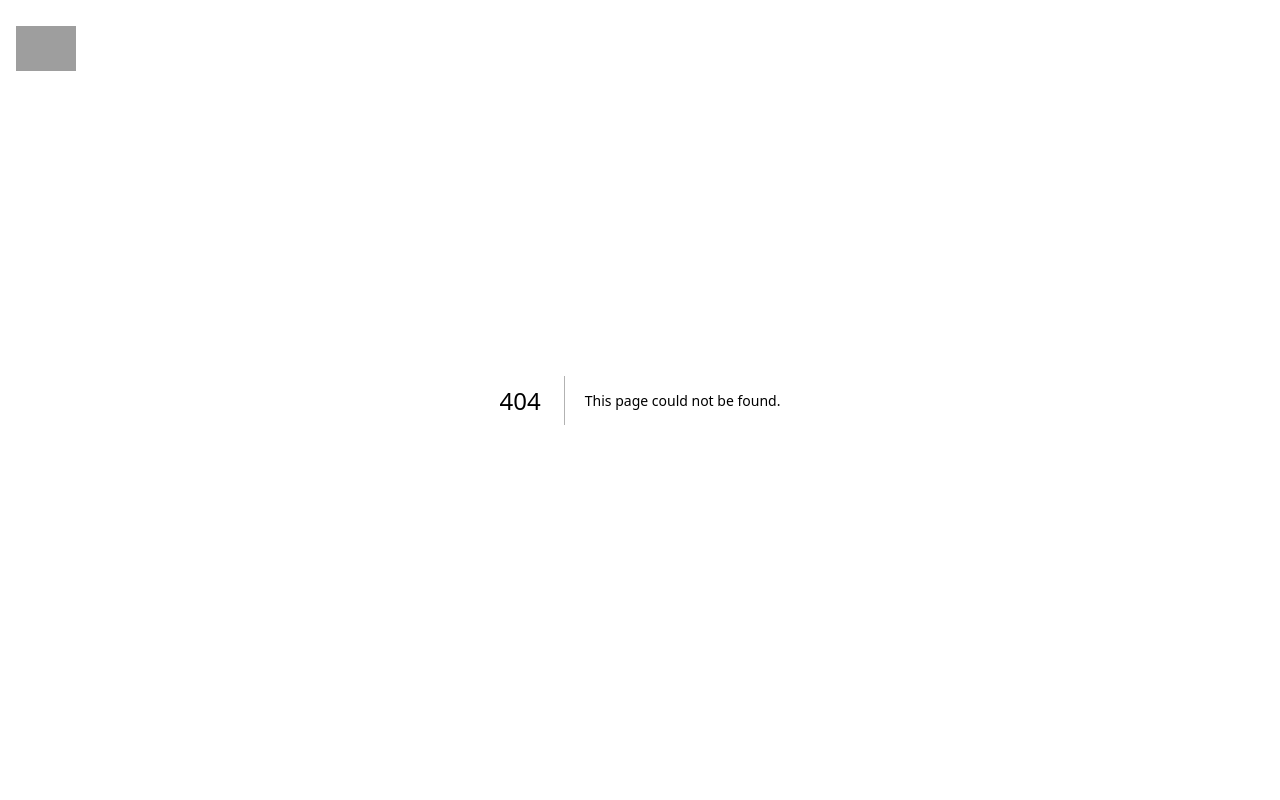
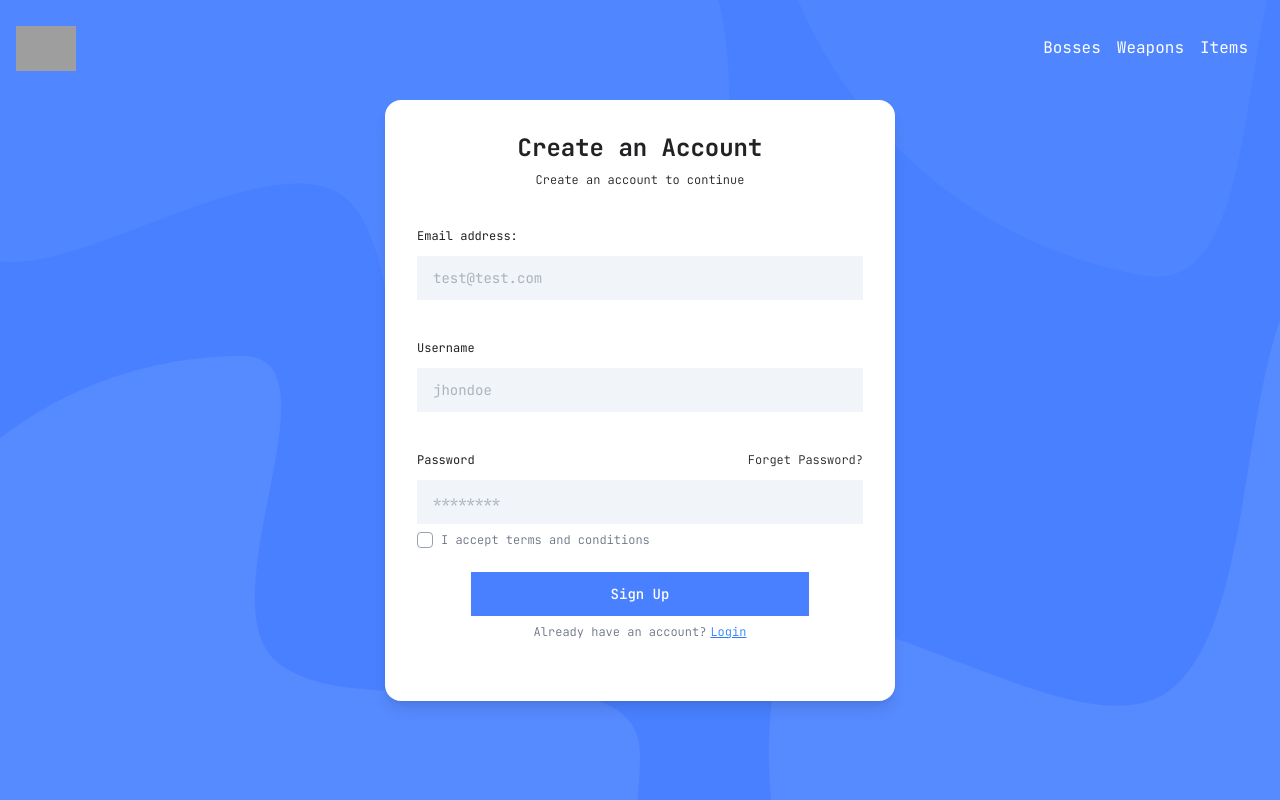
Before and after one commit to xkhaliil/elden-ring-next-js, a Next.js app: page /auth/signup in a window 1280 px wide. Before the commit this address had no page. Built offline with nearby package versions, Linux system fonts and the light colour scheme; grey boxes are pictures that could not be loaded.

Commit message:
feat: implement signup page

```diff
--- /dev/null
+++ b/app/(pages)/auth/signup/page.tsx
@@ -0,0 +1,125 @@
+import React from "react";
+
+import { Checkbox } from "@/components/ui/checkbox";
+import { Field, FieldGroup, FieldLabel } from "@/components/ui/field";
+import { Label } from "@/components/ui/label";
+
+export default function Signup() {
+  return (
+    <div className="relative h-screen w-screen bg-[#4880FF]">
+      <svg
+        className="absolute inset-0 h-full w-full"
+        viewBox="0 0 1440 1070"
+        fill="none"
+        preserveAspectRatio="xMidYMid slice"
+        xmlns="http://www.w3.org/2000/svg"
+      >
+        <path
+          fillRule="evenodd"
+          clipRule="evenodd"
+          d="M272.5 1380.44C519.647 1380.44 720 1180.09 720 932.944C720 800.82 401.153 910.36 310.095 828.444C230.823 757.131 387.523 485.444 272.5 485.444C25.3526 485.444 -175 685.797 -175 932.944C-175 1180.09 25.3526 1380.44 272.5 1380.44Z"
+          fill="#568AFF"
+        />
+        <path
+          opacity="0.541829"
+          fillRule="evenodd"
+          clipRule="evenodd"
+          d="M864.471 -208.471C814.505 74.8982 1003.72 345.119 1287.08 395.085C1438.57 421.796 1377.44 34.0743 1489.77 -53.768C1587.56 -130.241 1867.39 104.351 1890.64 -27.5293C1940.61 -310.898 1751.4 -581.119 1468.03 -631.085C1184.66 -681.05 914.436 -491.84 864.471 -208.471Z"
+          fill="#568AFF"
+        />
+        <path
+          opacity="0.6"
+          fillRule="evenodd"
+          clipRule="evenodd"
+          d="M219.512 -233.502C-12.7302 -148.972 -132.475 107.822 -47.946 340.065C-2.7568 464.221 259.396 252.235 372.979 298.067C471.861 337.967 417.534 646.864 525.62 607.523C757.863 522.994 877.608 266.2 793.079 33.9569C708.55 -198.286 451.755 -318.031 219.512 -233.502Z"
+          fill="#568AFF"
+        />
+        <path
+          fillRule="evenodd"
+          clipRule="evenodd"
+          d="M2006.38 1032.4C2061.52 719.665 1852.7 421.436 1539.96 366.292C1372.77 336.812 1440.24 764.72 1316.27 861.667C1208.34 946.066 899.512 687.159 873.848 832.709C818.703 1145.45 1027.53 1443.68 1340.26 1498.82C1653 1553.97 1951.23 1345.14 2006.38 1032.4Z"
+          fill="#568AFF"
+        />
+      </svg>
+
+      <div className="relative z-10 flex h-full w-full items-center justify-center">
+        <div
+          style={{ borderRadius: "16px" }}
+          className="h-full max-h-[601px] w-full max-w-[510px] bg-white p-8 shadow-lg"
+        >
+          <div className="flex flex-col items-center justify-center">
+            <div className="text-2xl font-bold text-[#202224]">
+              Create an Account
+            </div>
+            <div className="mt-2 text-xs font-light text-[#202224]">
+              Create an account to continue
+            </div>
+            <div className="mt-10 w-full items-start justify-start gap-2">
+              <div className="text-xs text-[#202224]">Email address:</div>
+              <div className="mt-3 max-h-[56px] w-full max-w-[516px]">
+                <input
+                  type="email"
+                  placeholder="test@test.com"
+                  className="w-full rounded-2xl bg-[#F1F4F9] px-4 py-3 text-sm text-gray-500 focus:outline-none"
+                />
+              </div>
+            </div>
+            <div className="mt-10 w-full items-start justify-start gap-2">
+              <div className="text-xs text-[#202224]">Username</div>
+              <div className="mt-3 max-h-[56px] w-full max-w-[516px]">
+                <input
+                  type="username"
+                  placeholder="jhondoe"
+                  className="w-full rounded-2xl bg-[#F1F4F9] px-4 py-3 text-sm text-gray-500 focus:outline-none"
+                />
+              </div>
+            </div>
+            <div className="mt-10 w-full items-start justify-start gap-2">
+              <div className="flex items-center justify-between">
+                <div className="text-xs text-[#202224]">Password</div>
+                <div className="text-xs font-light text-[#202224]">
+                  Forget Password?
+                </div>
+              </div>
+
+              <div className="mt-3 max-h-[56px] w-full max-w-[516px]">
+                <input
+                  type="password"
+                  placeholder="********"
+                  className="w-full rounded-2xl bg-[#F1F4F9] px-4 py-3 text-sm text-gray-500 focus:outline-none"
+                />
+              </div>
+            </div>
+            <div className="mt-2 w-full items-start justify-start gap-2">
+              <div className="text-xs text-[#202224]">
+                <FieldGroup className="w-56">
+                  <Field orientation="horizontal">
+                    <Checkbox
+                      id="terms-checkbox"
+                      name="terms-checkbox"
+                      className="border-gray-400 data-[state=checked]:border-black data-[state=checked]:bg-black"
+                    />
+                    <Label
+                      htmlFor="terms-checkbox"
+                      className="text-xs font-light whitespace-nowrap text-gray-500"
+                    >
+                      I accept terms and conditions
+                    </Label>
+                  </Field>
+                </FieldGroup>
+              </div>
+            </div>
+
+            <button className="mt-6 w-full max-w-84.5 rounded-2xl bg-[#4880FF] px-4 py-3 text-sm font-medium text-white hover:bg-[#3A6FD8] focus:outline-none">
+              Sign Up
+            </button>
+            <div className="mt-2 flex items-center gap-1 text-xs font-light whitespace-nowrap text-gray-500">
+              <div>Already have an account?</div>
+              <div className="text-blue-500 underline">Login</div>
+            </div>
+          </div>
+        </div>
+      </div>
+    </div>
+  );
+}
```
